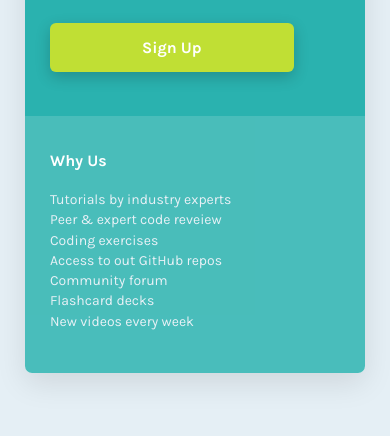
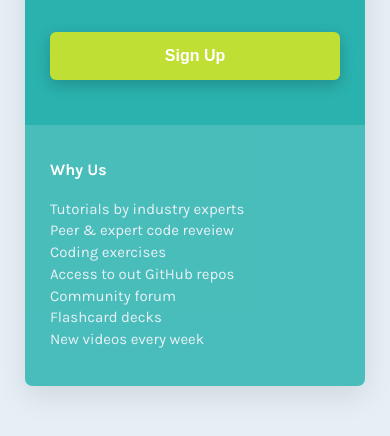
Before and after one commit to itsmeEVIL/frontendmentor-solutions, a plain HTML site: page single-price-grid-component/index.html in a window 390 px wide. Shown: the part 448-884 px from the top of the page. Drawn offline with Linux system fonts and the light colour scheme.

Commit message:
single-price-grid-component: some changes

```diff
--- a/single-price-grid-component/index.html
+++ b/single-price-grid-component/index.html
@@ -37,7 +37,7 @@
                 <p class="card__left__paragraph">
                     Full access for less than &dollar;1 a day
                 </p>
-                <a href="#" class="card__left__button"> Sign Up </a>
+                <button class="card__left__button">Sign Up</button>
             </section>
 
             <section class="card__right">
--- a/single-price-grid-component/style.css
+++ b/single-price-grid-component/style.css
@@ -90,20 +90,28 @@ body {
 }
 .card__left__paragraph {
     font-weight: 400;
-    margin-bottom: 4.5rem;
+    margin-bottom: 3.5rem;
 }
 .card__left__button {
     background-color: var(--bright-yellow);
+    font-size: 1.6rem;
     font-weight: 700;
     color: #fff;
-    padding: 1.5rem 9.2rem;
+    width: 100%;
+    padding: 1.5rem 0;
+    border: 0;
     border-radius: 6px;
+    outline: 0;
     text-decoration: none;
     box-shadow: 0 5px 15px rgba(0, 0, 0, 0.2);
-    transition: opacity 0.2s ease;
+    transition: opacity 0.2s ease, box-shadow 0.2s ease;
 }
-.card__left__button:hover {
+.card__left__button:hover,
+.card__left__button:focus {
     opacity: 0.9;
+}
+.card__left__button:focus {
+    box-shadow: 0 0 0 3px var(--cyan), 0 0 0 6px var(--bright-yellow);
 }
 
 .card__right {
@@ -151,11 +159,17 @@ body {
         grid-row: 2/3;
         padding: 3.5rem 2.5rem;
     }
+    .card__left__button:focus {
+       box-shadow: 0 5px 15px rgba(0, 0, 0, 0.2);
+    }
 
     .card__right {
         grid-column: 1;
         grid-row: 3/4;
         padding: 3.5rem 2.5rem;
+    }
+    .card__right__list {
+        font-size: 1.5rem;
     }
 }
 
@@ -167,9 +181,6 @@ body {
     .card__left {
         padding: 3.5rem 2rem;
     }
-    .card__left__button {
-        padding: 1.5rem 11rem;
-    }
 
     .card__right {
         padding: 3.5rem 2rem;
```
